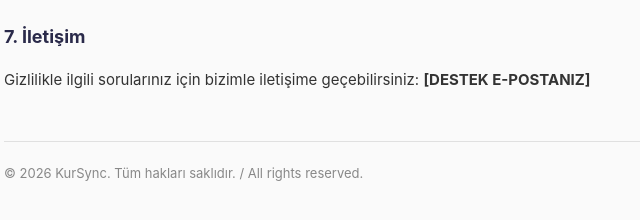
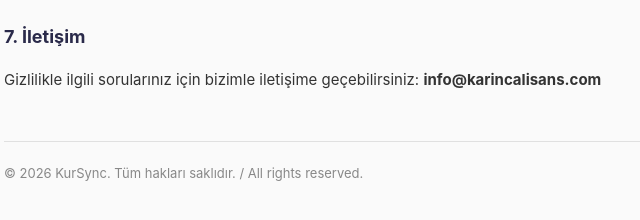
Before and after one commit to salihcanbolat/shopify-currency-app, a website: page public/privacy.html in a window 1280 px wide. Shown: the part 1207-1427 px from the top of the page, 256-896 px from the left. Drawn offline with Linux system fonts and the light colour scheme.

Commit message:
chore: privacy sayfasi destek e-postasi dolduruldu

```diff
--- a/public/privacy.html
+++ b/public/privacy.html
@@ -55,7 +55,7 @@
     <p>Uygulama şu servisleri kullanır: Shopify (mağaza entegrasyonu), ExchangeRate-API (döviz kuru verileri), Railway (sunucu barındırma). Her biri kendi gizlilik politikalarına tabidir.</p>
 
     <h2>7. İletişim</h2>
-    <p>Gizlilikle ilgili sorularınız için bizimle iletişime geçebilirsiniz: <b>[DESTEK E-POSTANIZ]</b></p>
+    <p>Gizlilikle ilgili sorularınız için bizimle iletişime geçebilirsiniz: <b>info@karincalisans.com</b></p>
   </div>
 
   <!-- ENGLISH -->
@@ -90,7 +90,7 @@
     <p>The App uses: Shopify (store integration), ExchangeRate-API (exchange rate data), Railway (server hosting). Each is subject to its own privacy policy.</p>
 
     <h2>7. Contact</h2>
-    <p>For privacy-related questions, contact us at: <b>[YOUR SUPPORT EMAIL]</b></p>
+    <p>For privacy-related questions, contact us at: <b>info@karincalisans.com</b></p>
   </div>
 
   <div class="footer">© 2026 KurSync. Tüm hakları saklıdır. / All rights reserved.</div>
```
